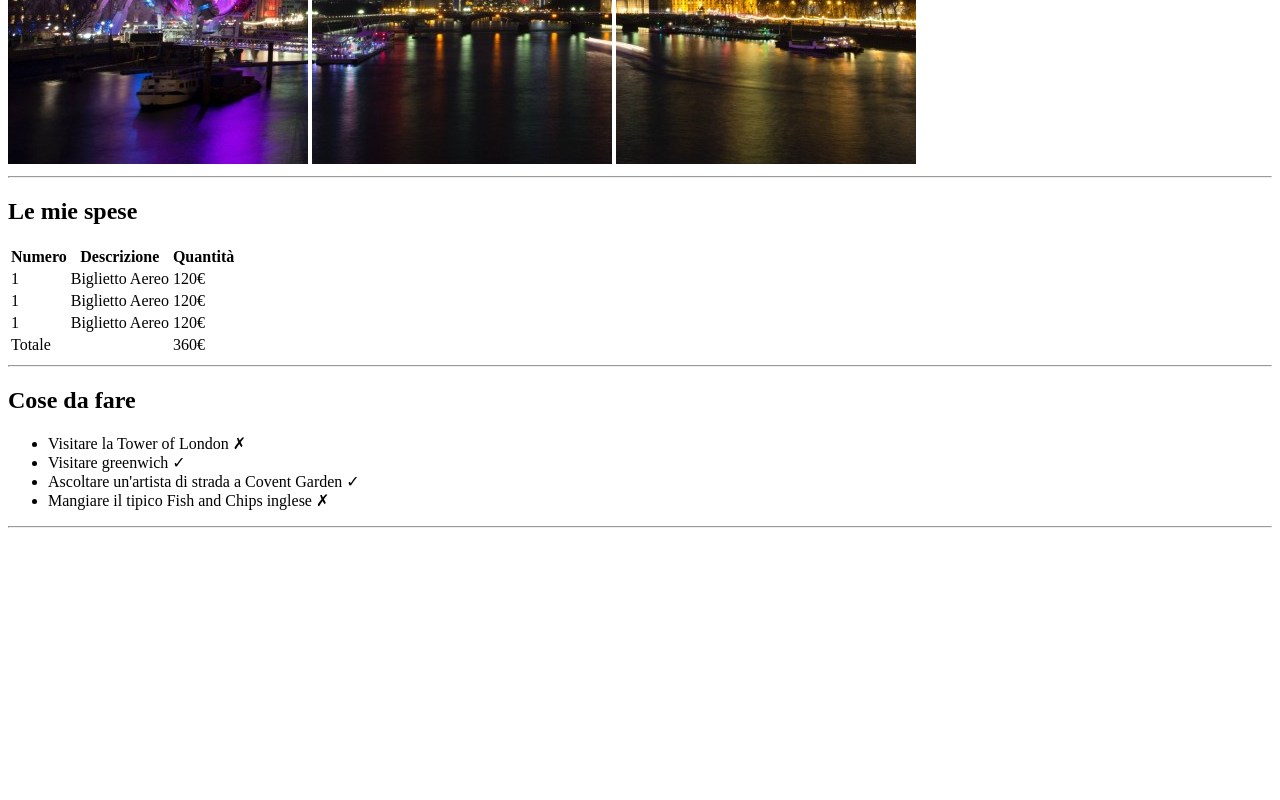
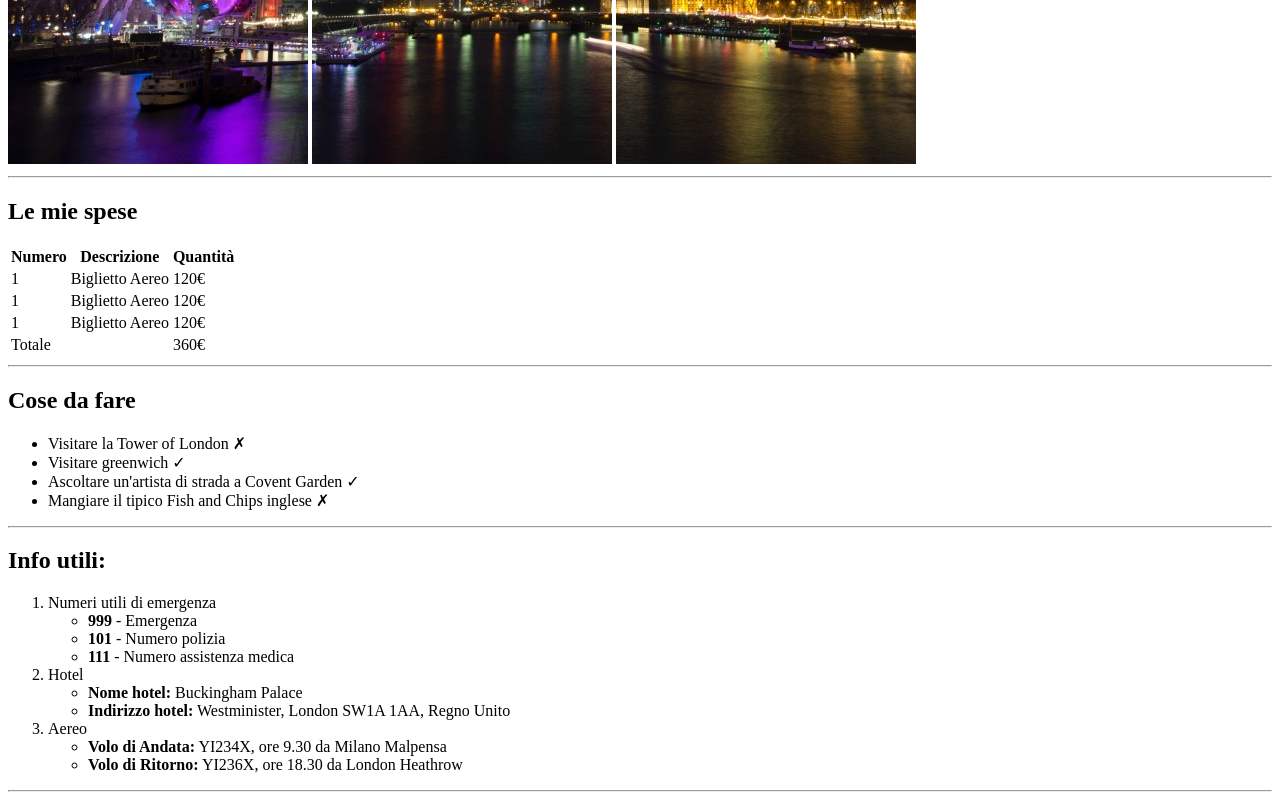
Before and after one commit to JordanRomagnoli/html-london-trip, a plain HTML site: page index.html in a window 1280 px wide. Shown: the part 516-1316 px from the top of the page. Before the commit the page ends 1052 px from the top, so only its background shows below. Drawn offline with Linux system fonts and the light colour scheme.

Commit message:
Creazione sezione "Info Utili"

```diff
--- a/index.html
+++ b/index.html
@@ -15,7 +15,7 @@
             <img src="./img/pexels-bill-emrich-230794-2.jpg" alt="londra-3">
             <hr>
         </header>
-        <body>
+        <main>
             <!-- section_1 -->
             <h2>
                 Le mie spese
@@ -69,7 +69,38 @@
                 <li>Mangiare il tipico Fish and Chips inglese &cross;</li>
             </ul>
             <hr>
-        </body>
+
+            <!-- section_3 -->
+            <h2>
+                Info utili:
+            </h2>
+            <ol>
+                <li>
+                    Numeri utili di emergenza
+                    <ul>
+                        <li><strong>999</strong> - Emergenza</li>
+                        <li><strong>101</strong> - Numero polizia</li>
+                        <li><strong>111</strong> - Numero assistenza medica</li>
+                    </ul>
+                </li>
+                <li>
+                    Hotel
+                    <ul>
+                        <li><strong>Nome hotel:</strong> Buckingham Palace</li>
+                        <li><strong>Indirizzo hotel:</strong> Westminister, London SW1A 1AA, Regno Unito</li>
+                    </ul>
+                </li>
+                <li>
+                    Aereo
+                    <ul>
+                        <li><strong>Volo di Andata:</strong> YI234X, ore 9.30 da Milano Malpensa</li>
+                        <li><strong>Volo di Ritorno:</strong> YI236X, ore 18.30 da London Heathrow</li>
+                    </ul>
+                </li>
+            </ol>
+            <hr>
+
+        </main>
 
 
     </body>
```
